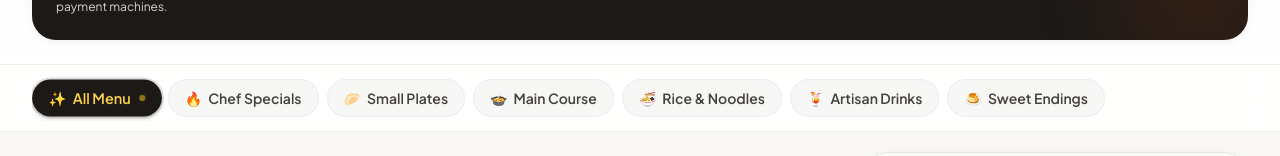
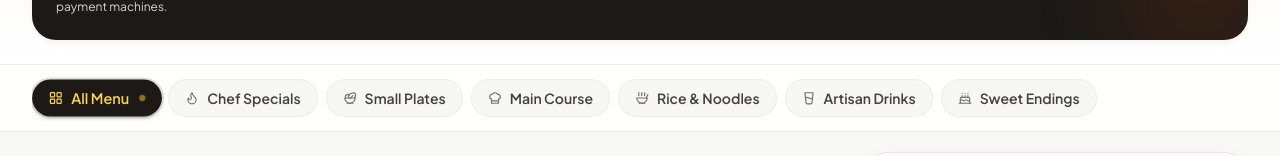
Before and after one commit to mohamed-mydeen/QR--Based-Order, a React (Vite) app: page / in a window 1280 px wide. Both pictures are taken after a click on the button "Skip". Shown: the part 252-408 px from the top of the page. Built offline with nearby package versions, Linux system fonts and the light colour scheme; a web font is replaced by a local one.

Commit message:
feat: replace category emojis with sleek vector icons

```diff
--- a/src/components/CategoryNav.tsx
+++ b/src/components/CategoryNav.tsx
@@ -1,6 +1,36 @@
 import React, { useRef } from 'react';
+import {
+  LayoutGrid,
+  Flame,
+  Salad,
+  ChefHat,
+  Soup,
+  GlassWater,
+  Cake
+} from 'lucide-react';
 import { CATEGORIES } from '../data/mockData';
 import { useApp } from '../context/AppContext';
+
+const getCategoryIcon = (id: string, className = 'w-3.5 h-3.5') => {
+  switch (id) {
+    case 'all':
+      return <LayoutGrid className={className} />;
+    case 'bestsellers':
+      return <Flame className={className} />;
+    case 'starters':
+      return <Salad className={className} />;
+    case 'mains':
+      return <ChefHat className={className} />;
+    case 'noodles-rice':
+      return <Soup className={className} />;
+    case 'beverages':
+      return <GlassWater className={className} />;
+    case 'desserts':
+      return <Cake className={className} />;
+    default:
+      return <LayoutGrid className={className} />;
+  }
+};
 
 export const CategoryNav: React.FC = () => {
   const { selectedCategory, setSelectedCategory } = useApp();
@@ -29,14 +59,16 @@ export const CategoryNav: React.FC = () => {
               <button
                 key={cat.id}
                 onClick={(e) => handleCategorySelect(cat.id, e)}
-                className={`group relative whitespace-nowrap px-4 py-2 rounded-full text-xs sm:text-sm font-semibold transition-all duration-250 ease-[cubic-bezier(0.16,1,0.3,1)] flex items-center gap-1.5 active:scale-95 cursor-pointer select-none ${
+                className={`group relative whitespace-nowrap px-4 py-2 rounded-full text-xs sm:text-sm font-semibold transition-all duration-250 ease-[cubic-bezier(0.16,1,0.3,1)] flex items-center gap-2 active:scale-95 cursor-pointer select-none ${
                   isActive
                     ? 'bg-stone-900 text-amber-300 shadow-md scale-[1.03] ring-2 ring-stone-900/15'
                     : 'bg-stone-100/80 hover:bg-stone-100 text-stone-700 hover:text-stone-900 border border-stone-200/60 hover:border-stone-300/80'
                 }`}
               >
-                <span className="text-sm transition-transform duration-200 group-hover:scale-110">
-                  {cat.icon}
+                <span className={`flex-shrink-0 transition-transform duration-200 group-hover:scale-110 ${
+                  isActive ? 'text-amber-300' : 'text-stone-500 group-hover:text-stone-900'
+                }`}>
+                  {getCategoryIcon(cat.id, 'w-3.5 h-3.5')}
                 </span>
                 <span>{cat.name}</span>
                 {isActive && (
--- a/src/data/mockData.ts
+++ b/src/data/mockData.ts
@@ -15,13 +15,13 @@ export const RESTAURANT_INFO = {
 };
 
 export const CATEGORIES: Category[] = [
-  { id: 'all', name: 'All Menu', icon: '✨' },
-  { id: 'bestsellers', name: 'Chef Specials', icon: '🔥' },
-  { id: 'starters', name: 'Small Plates', icon: '🥟' },
-  { id: 'mains', name: 'Main Course', icon: '🍲' },
-  { id: 'noodles-rice', name: 'Rice & Noodles', icon: '🍜' },
-  { id: 'beverages', name: 'Artisan Drinks', icon: '🍹' },
-  { id: 'desserts', name: 'Sweet Endings', icon: '🍮' }
+  { id: 'all', name: 'All Menu', icon: '' },
+  { id: 'bestsellers', name: 'Chef Specials', icon: '' },
+  { id: 'starters', name: 'Small Plates', icon: '' },
+  { id: 'mains', name: 'Main Course', icon: '' },
+  { id: 'noodles-rice', name: 'Rice & Noodles', icon: '' },
+  { id: 'beverages', name: 'Artisan Drinks', icon: '' },
+  { id: 'desserts', name: 'Sweet Endings', icon: '' }
 ];
 
 export const MENU_ITEMS: MenuItem[] = [
```
